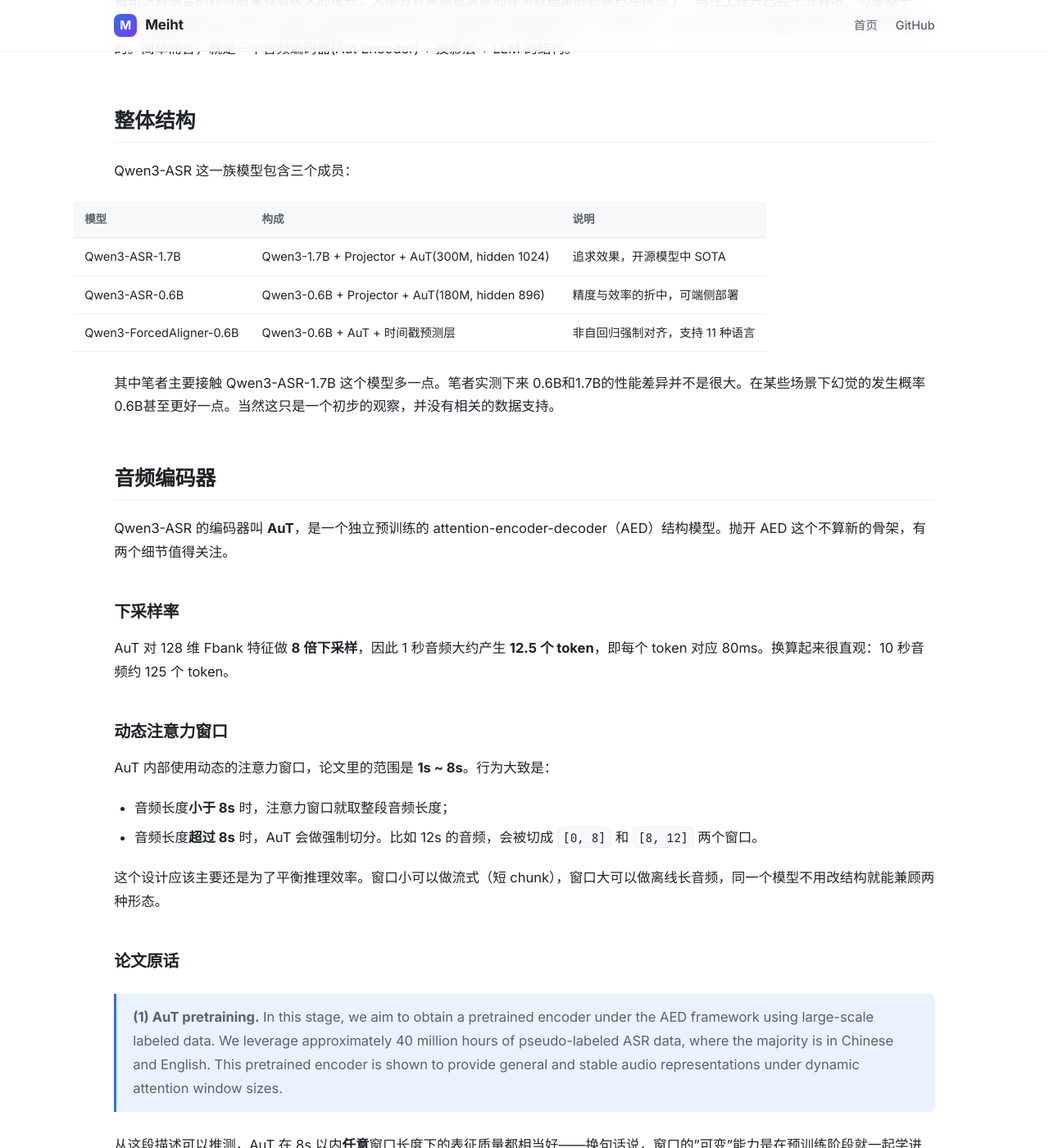
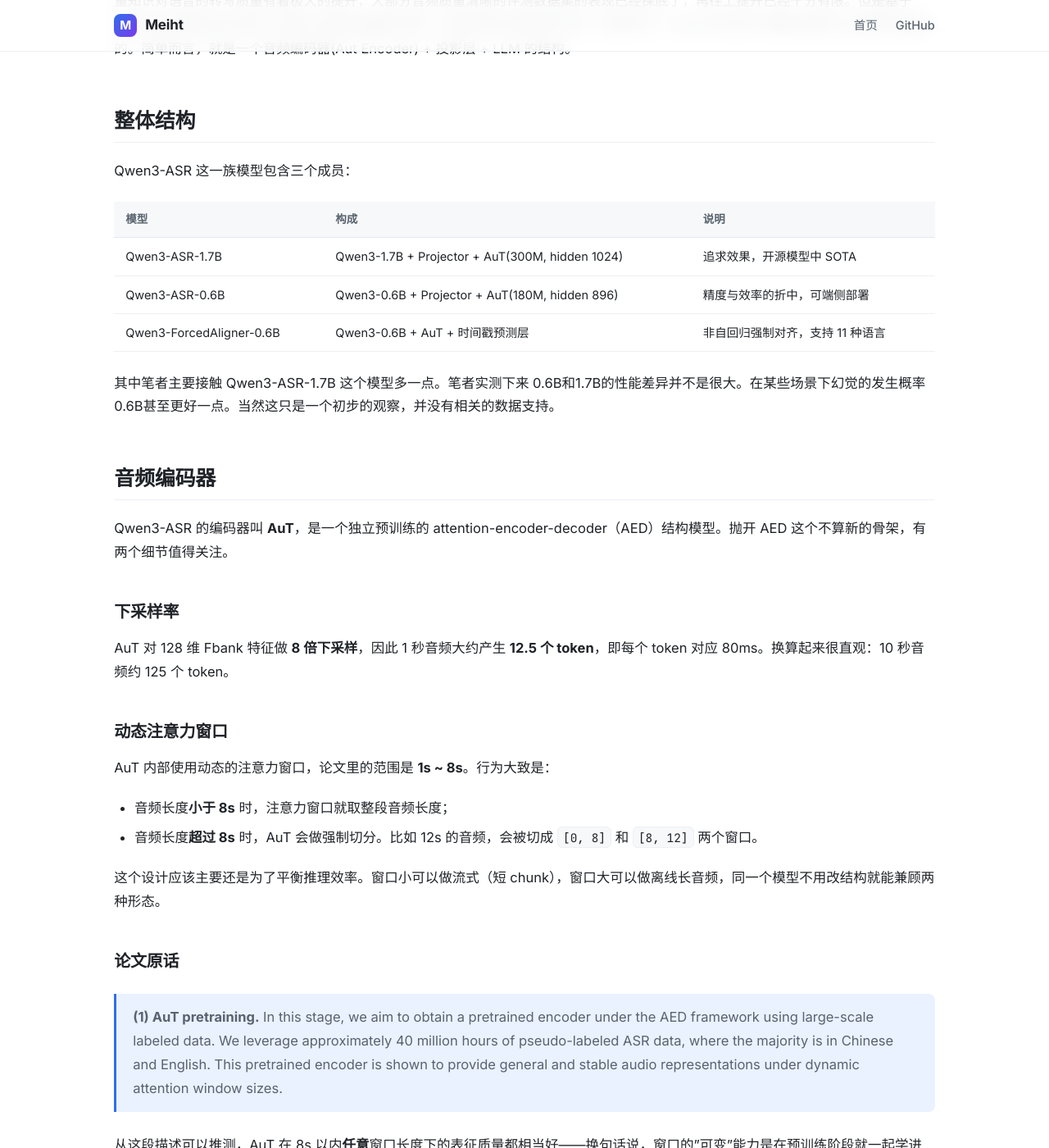
Before and after one commit to Meihongtao/Meihongtao.github.io, a Jekyll site: the page built from blogs/Qwen3ASR.md, in a window 1280 px wide and 1400 px high, scrolled down 578 px. Shown: the whole window at 82% size. Built offline with Jekyll 4.4.1, drawn with Linux system fonts in a browser that asks for light colours.

Commit message:
样式：表格与正文等宽换行、标签可折行，新增提示框组件
- 表格去掉 display:block（会破坏 thead/tbody 布局导致列宽错位）
- 单元格改 overflow-wrap:anywhere，窄屏下表头与表体都能收缩进容器
- .post-tags 加 flex-wrap，避免 320px 下撑破页面
- 新增 .callout / .callout-warn 提示框（含深色模式配色）

```diff
--- a/assets/css/style.css
+++ b/assets/css/style.css
@@ -15,6 +15,11 @@
   --accent:        #2f6feb;
   --accent-soft:   #eaf1ff;
   --accent-hover:  #1a5fd6;
+
+  /* 提示框（callout）配色 */
+  --warn:          #b45309;
+  --warn-soft:     #fff8eb;
+  --warn-border:   #f0c680;
 
   --radius:        12px;
   --radius-sm:     8px;
@@ -47,6 +52,10 @@
     --accent:       #6b9bff;
     --accent-soft:  #16233d;
     --accent-hover: #8ab0ff;
+
+    --warn:        #f0b429;
+    --warn-soft:   #2a2113;
+    --warn-border: #5c4a1f;
 
     --shadow-sm: 0 1px 2px rgba(0, 0, 0, .4);
     --shadow:    0 4px 16px rgba(0, 0, 0, .45);
@@ -245,7 +254,12 @@
   color: var(--text-faint);
 }
 
-.post-tags { display: inline-flex; gap: 6px; }
+.post-tags {
+  display: inline-flex;
+  flex-wrap: wrap;
+  gap: 6px;
+  min-width: 0;
+}
 
 .tag {
   display: inline-block;
@@ -324,6 +338,37 @@
 .post-content blockquote p { margin: 0 0 .7em; }
 .post-content blockquote p:last-child { margin-bottom: 0; }
 
+/* 提示框：用于需要突出的结论 / 实践提醒 */
+
+.callout {
+  margin: 1.8em 0;
+  padding: 16px 22px 18px;
+  border: 1px solid var(--border);
+  border-left: 4px solid var(--accent);
+  border-radius: var(--radius-sm);
+  background: var(--bg-soft);
+}
+
+.callout > :last-child { margin-bottom: 0; }
+
+.callout-title {
+  display: flex;
+  align-items: center;
+  gap: 8px;
+  margin: 0 0 10px;
+  font-weight: 650;
+  font-size: 15.5px;
+  color: var(--accent);
+}
+
+.callout-warn {
+  border-color: var(--warn-border);
+  border-left-color: var(--warn);
+  background: var(--warn-soft);
+}
+
+.callout-warn .callout-title { color: var(--warn); }
+
 /* 行内代码 */
 
 .post-content code {
@@ -359,15 +404,15 @@
 
 /* 表格 */
 
+/* 不要给 table 设 display: block：那会让 thead/tbody 退化成匿名表格，
+   各自按内容收缩并左对齐，表头与表体列宽错位，看着像"表格没居中"。
+   保持原生 table 布局，宽度与正文列一致即可。 */
+
 .post-content table {
   width: 100%;
   margin: 1.6em 0;
   border-collapse: collapse;
   font-size: 14.5px;
-  /* 超宽表格（如 AAS 对比）在窄屏横向滚动，表头与表体列宽保持一致 */
-  display: block;
-  overflow-x: auto;
-  white-space: nowrap;
 }
 
 .post-content th,
@@ -375,6 +420,10 @@
   padding: 10px 14px;
   border-bottom: 1px solid var(--border-soft);
   text-align: left;
+  /* 必须用 anywhere 而不是 break-word：只有 anywhere 会参与 intrinsic
+     尺寸计算，表格才能真正收缩进容器；break-word 不影响 min-content，
+     列多时表格仍会把整页撑宽。 */
+  overflow-wrap: anywhere;
 }
 
 .post-content thead th {
@@ -406,12 +455,12 @@
   box-shadow: var(--shadow);
 }
 
-/* ---------- 表格 / 代码块 / 图表突破正文列 ---------- */
+/* ---------- 代码块 / 图表突破正文列 ---------- */
 
 /* 正文列占视口的 82%，两侧各余 9%；宽内容按正文列宽的 110% 居中扩张，
-   每侧只多占 5% < 9%，因此任意视口宽度下都不会溢出，无需媒体查询。 */
+   每侧只多占 5% < 9%，因此任意视口宽度下都不会溢出，无需媒体查询。
+   表格不参与突破：与正文等宽即可，靠 overflow-wrap:anywhere 收缩换行。 */
 
-.post-content > table,
 .post-content > pre,
 .post-content > .vad-chart {
   width: 110%;
@@ -459,7 +508,6 @@
   /* 小屏回到铺满，避免 82% 把内容挤窄 */
   .container { max-width: 100%; padding: 0 18px; }
   /* 小屏无余量可扩张，取消突破，避免横向溢出 */
-  .post-content > table,
   .post-content > pre,
   .post-content > .vad-chart {
     width: 100%;
@@ -471,6 +519,8 @@
   .post-content { font-size: 16px; }
   .post-card { padding: 18px 20px; }
   .post-content table { font-size: 13.5px; }
+  .post-content th,
+  .post-content td { padding: 8px 10px; }
   .site-nav { gap: 16px; }
 }
 
```
